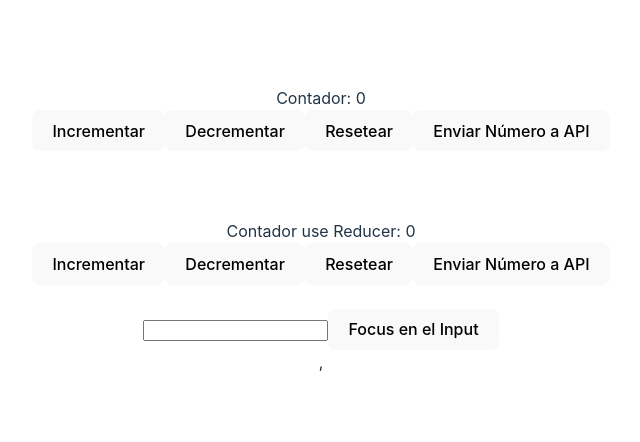
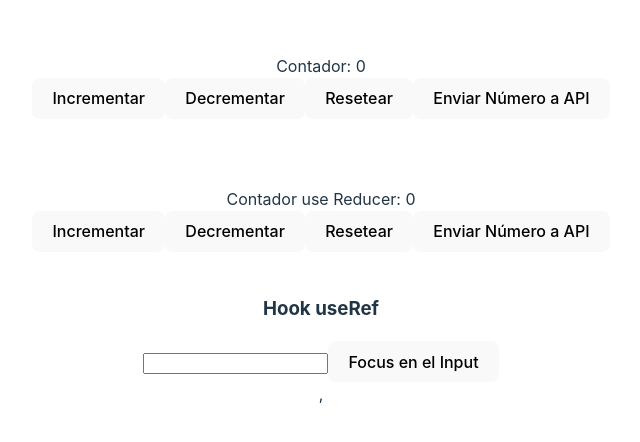
Before and after one commit to jlcarrascof/React-Lectures, a React (Vite) app in the folder react-hooks/: page / in a window 1280 px wide. Shown: the part 170-612 px from the top of the page, without its empty margins (319-959 px from the left). Built offline with nearby package versions, Linux system fonts and the light colour scheme.

Commit message:
Finish React Hooks Lecture

```diff
--- a/react-hooks/src/components/DemoUseRef.jsx
+++ b/react-hooks/src/components/DemoUseRef.jsx
@@ -8,6 +8,7 @@ function DemoUseRef() {
     }
 
     return <div>
+        <h3>Hook useRef</h3>
         <input type="text" ref={inputElem} />
         <button onClick={handleClick}>Focus en el Input</button>
     </div>
```
